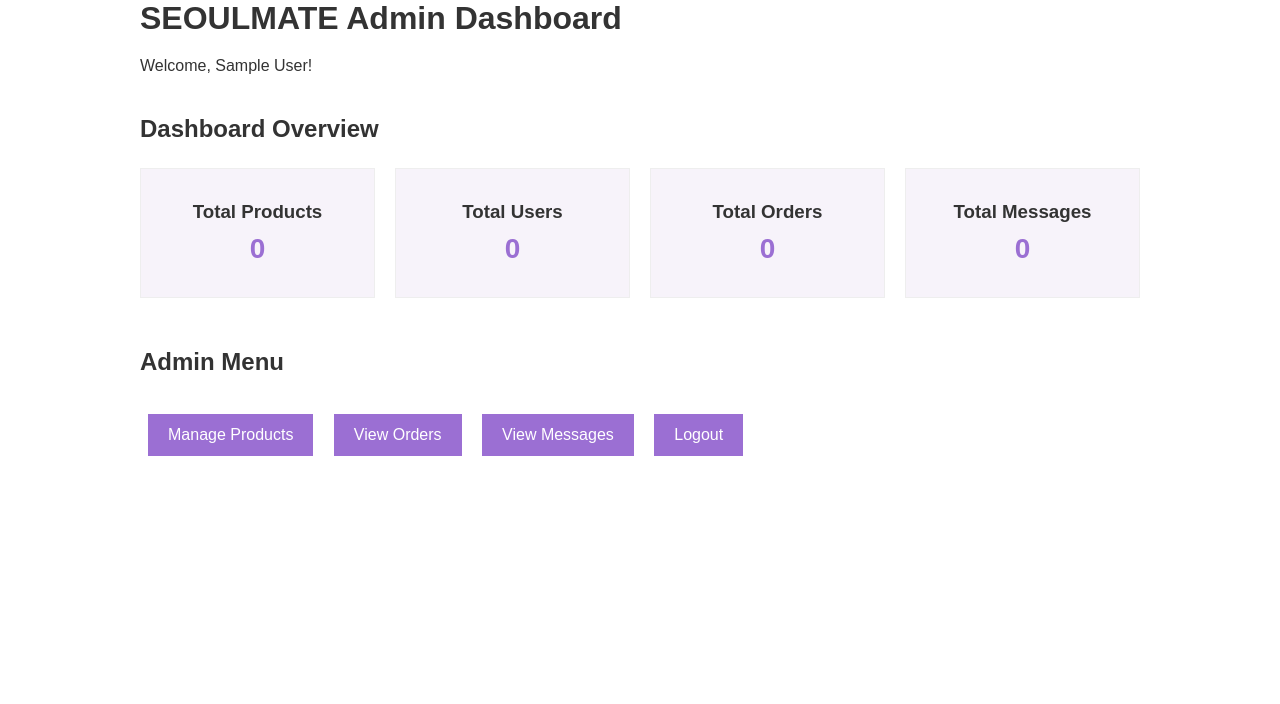
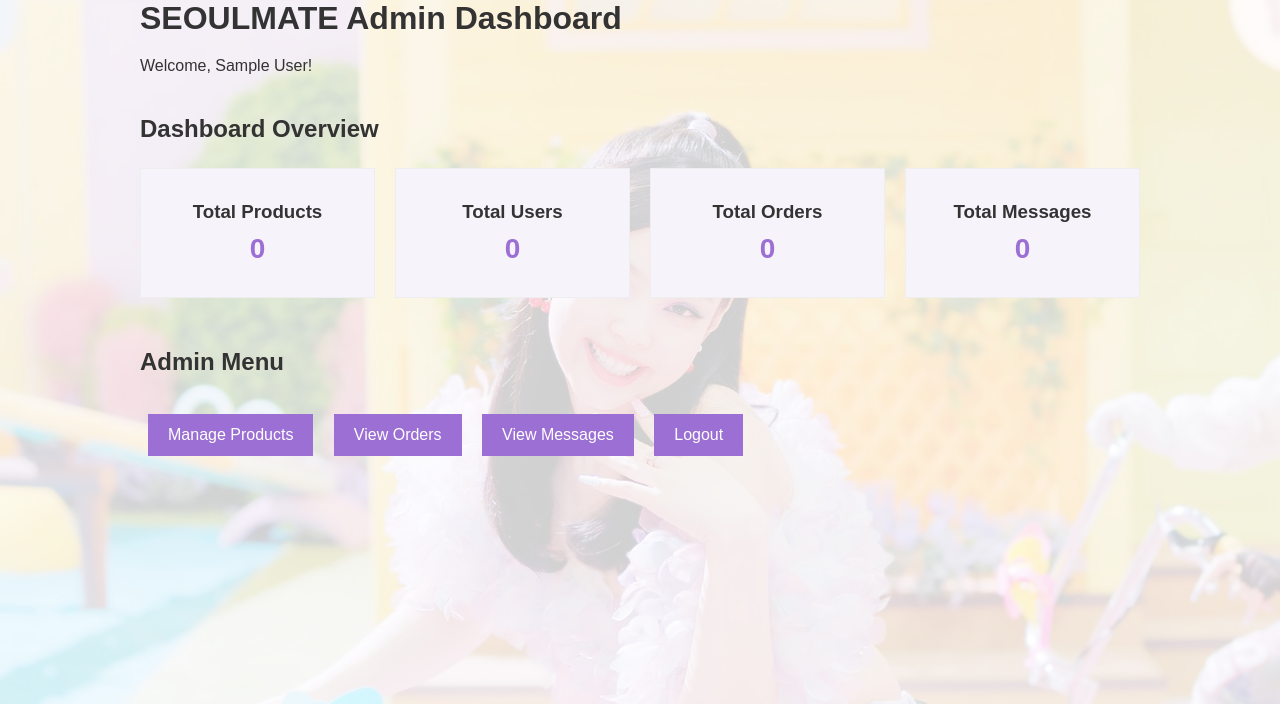
Before and after one commit to tntalagala/seoulmate, a PHP site: page /admin/dashboard.php in a window 1280 px wide. Shown: the top 704 px of the page. Run offline with PHP 8.4, Linux system fonts and the light colour scheme; the visitor is signed in with stand-in values (Sample User, id 1); data that the repository does not hold is empty.

Commit message:
added a background picture to admin page

```diff
--- a/admin/dashboard.php
+++ b/admin/dashboard.php
@@ -34,7 +34,7 @@ $message_count = mysqli_fetch_assoc($message_result);
 
 </head>
 
-<body>
+<body class="admin-page">
 <div class="admin-container">
 
     <h1>SEOULMATE Admin Dashboard</h1>
--- a/css/style.css
+++ b/css/style.css
@@ -462,3 +462,25 @@ nav a:hover {
     background-repeat: no-repeat;
     color: white;
 }
+
+
+
+.admin-page {
+    background-image: url("../images/admin-bg.jpg");
+    background-size: cover;
+    background-position: center;
+    background-attachment: fixed;
+}
+
+
+
+.admin-page::before {
+    content: "";
+    position: fixed;
+    top: 0;
+    left: 0;
+    width: 100%;
+    height: 100%;
+    background-color: rgba(255, 255, 255, 0.82);
+    z-index: -1;
+}
```
Also changed, not shown: images/admin-bg.jpg (added).
